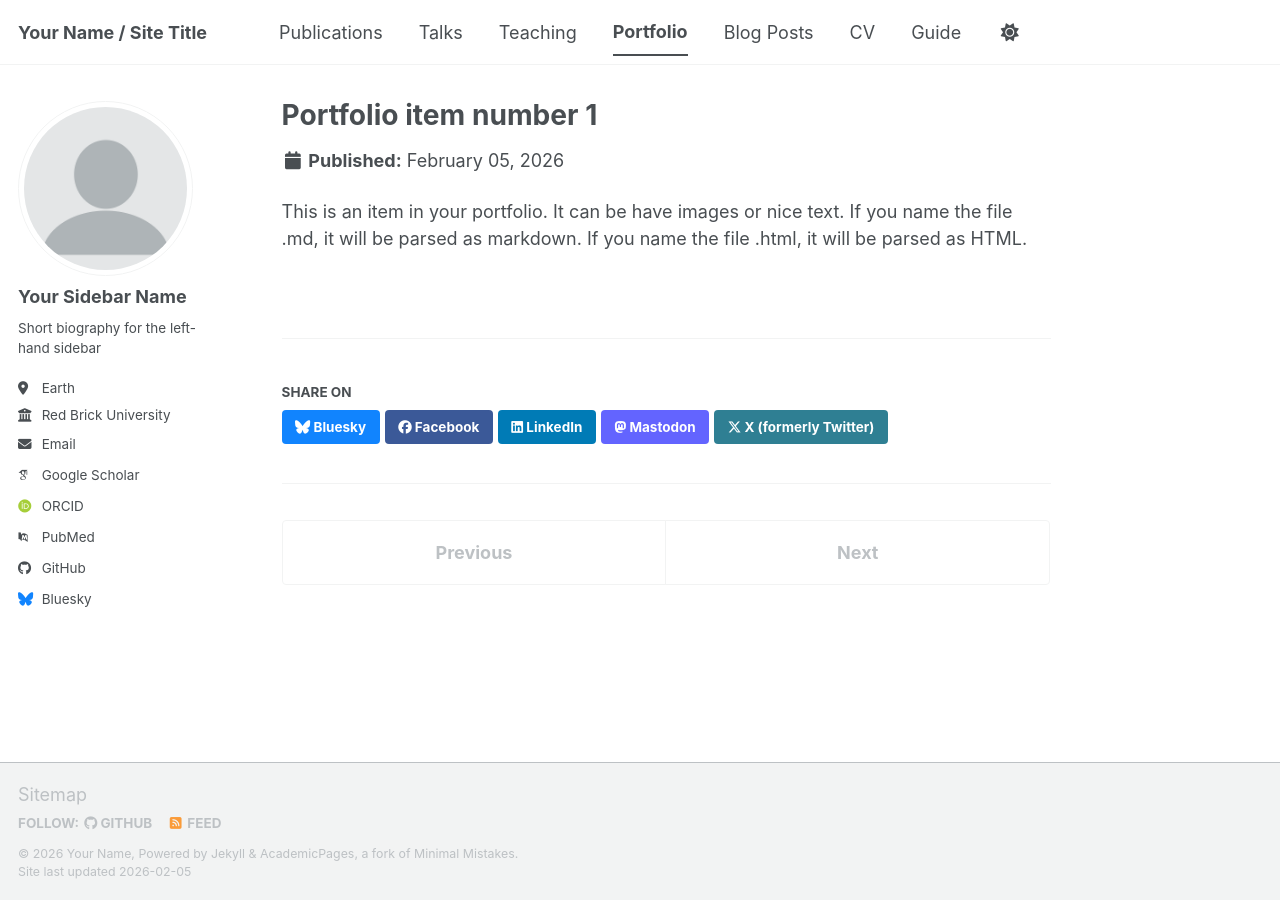
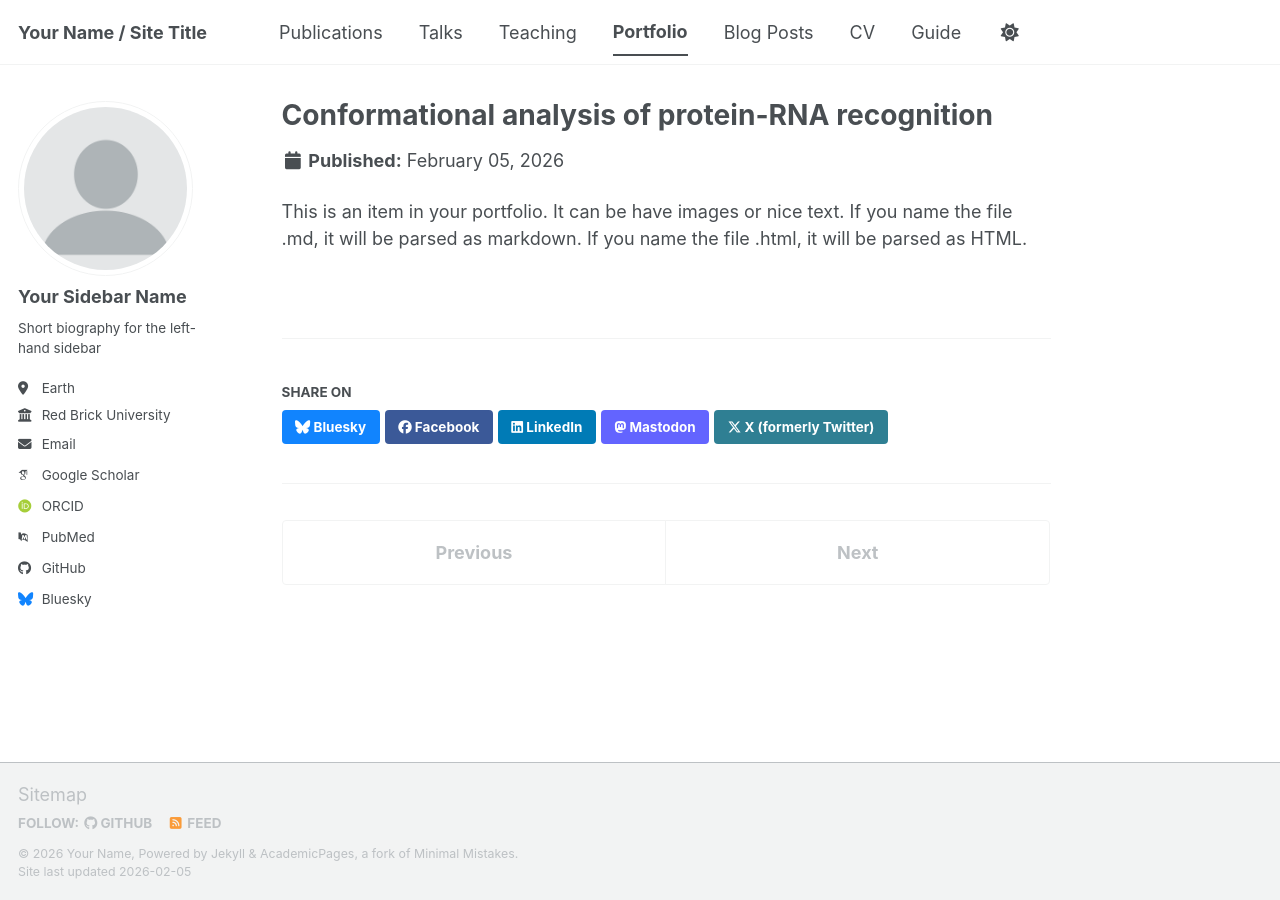
Before and after one commit to shrikantcombio/shrikant-kaushik.github.io, a Jekyll site: the page built from _portfolio/portfolio-1.md, in a window 1280 px wide. Built offline with Jekyll 4.4.1, drawn with Linux system fonts in a browser that asks for light colours; some web fonts are replaced; a script bundle is joined from its source files by our own code; library files that are not in the unit come from our copies.

Commit message:
included portfolio_500x300.png

```diff
--- a/_portfolio/portfolio-1.md
+++ b/_portfolio/portfolio-1.md
@@ -1,6 +1,6 @@
 ---
-title: "Portfolio item number 1"
-excerpt: "Short description of portfolio item number 1<br/><img src='/images/500x300.png'>"
+title: "Conformational analysis of protein-RNA recognition"
+excerpt: "PRDBv3.0<br/><img src='/images/portfolio_500x300.png'>"
 collection: portfolio
 ---
 
```
